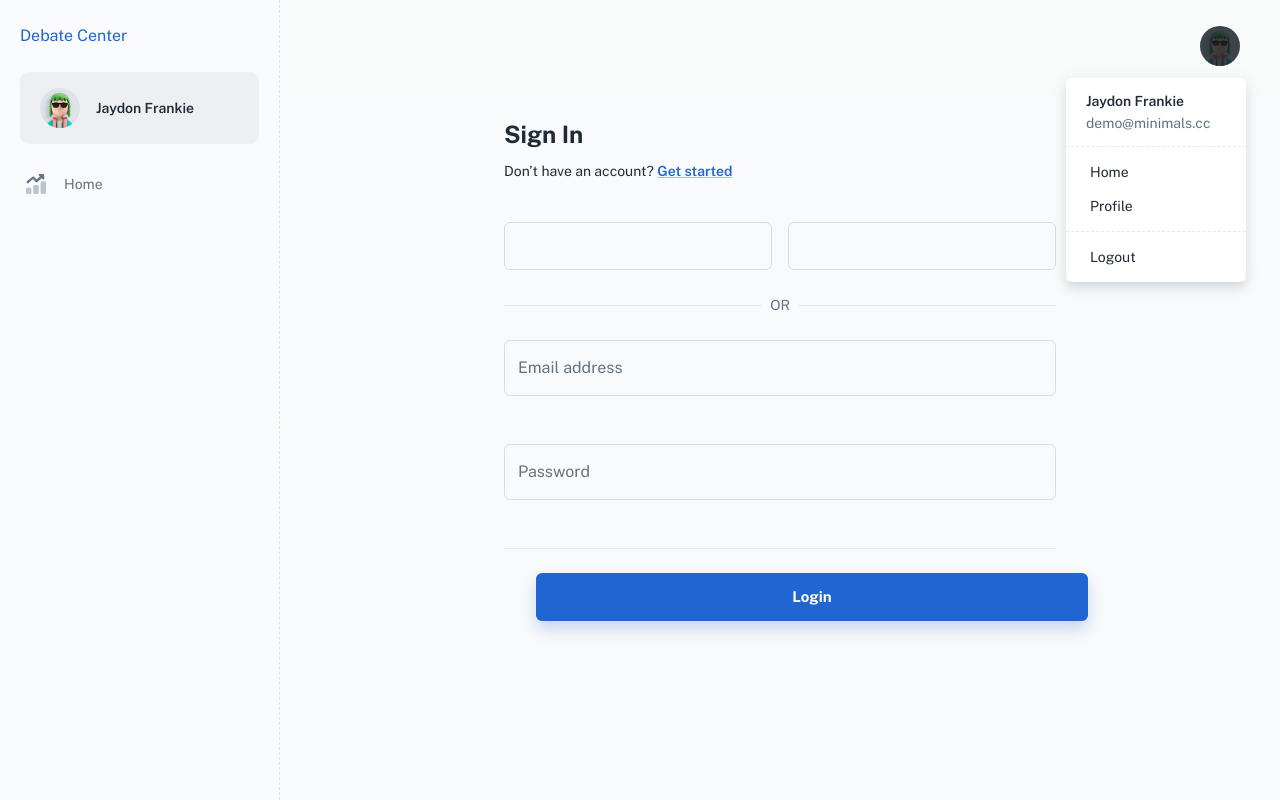
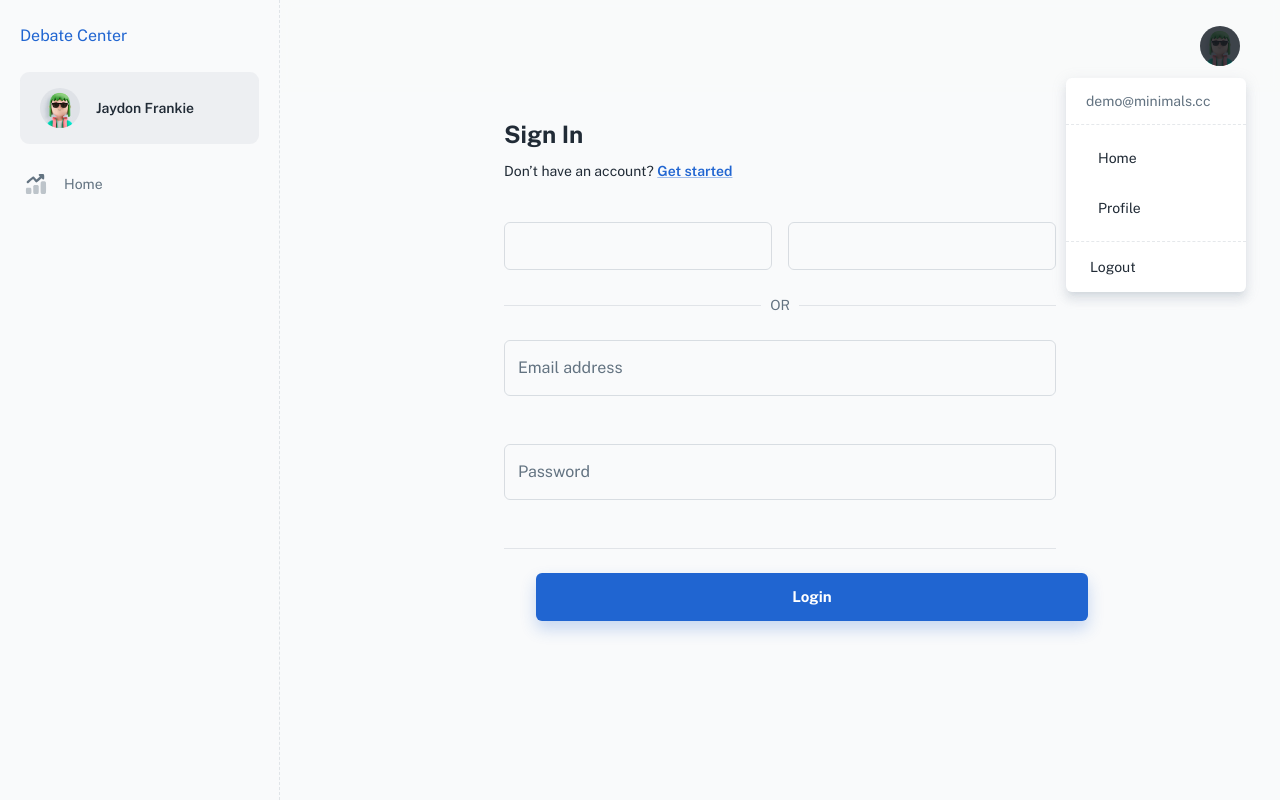
Before and after one commit to tonytim1/Debate, a React (Create React App) app: page /dashboard/login in a window 1280 px wide. Both pictures are taken after a click on the button 1220 px from the left and 46 px from the top of the page. Built offline with nearby package versions, Linux system fonts and the light colour scheme; some icons are missing.

Commit message:
userId instead of ip

```diff
--- a/src/components/messages/Chat.js
+++ b/src/components/messages/Chat.js
@@ -8,13 +8,14 @@ import {
   Button,
 } from '@mui/material';
 
-const Chat = ({ roomId, socket, messageRef, setMessageRef, messages, setMessages }) => {
+const Chat = ({ roomId, socket, messageRef, setMessageRef, messages, setMessages, currUserId }) => {
 
     const sendMessage = (e) => {
         e.preventDefault();
         socket.emit('sendMessage', {
             roomId: roomId,
             message: messageRef,
+            userId: currUserId
         })
         setMessageRef("");
     }
--- a/src/layouts/dashboard/header/AccountPopover.js
+++ b/src/layouts/dashboard/header/AccountPopover.js
@@ -8,34 +8,10 @@ import { useNavigate } from 'react-router-dom';
 
 // ----------------------------------------------------------------------
 
-const MENU_OPTIONS = [
-  {
-    title: 'Home',
-    path: '/dashboard/home',
-    label: 'Home',
-    icon: 'eva:home-fill',
-  },
-  {
-    title: 'Profile',
-    path: '/dashboard/profile',
-    label: 'Profile',
-    icon: 'eva:person-fill',
-  },
-  // {
-  //   label: 'Settings',
-  //   icon: 'eva:settings-2-fill',
-  // },
-];
-
-// ----------------------------------------------------------------------
-
 export default function AccountPopover() {
   const [open, setOpen] = useState(null);
   const navigate = useNavigate();
 
-  function moveTo(props){
-    window.location.href=props.path
-  }
 
   const handleOpen = (event) => {
     setOpen(event.currentTarget);
@@ -43,6 +19,11 @@ export default function AccountPopover() {
 
   const handleClose = () => {
     setOpen(null);
+  };
+
+  const handleProfile = () => {
+    const userId = localStorage.getItem("userId");
+    navigate(`/user/${userId}`);
   };
 
   const handleLogout = () => {
@@ -95,7 +76,7 @@ export default function AccountPopover() {
       >
         <Box sx={{ my: 1.5, px: 2.5 }}>
           <Typography variant="subtitle2" noWrap>
-            {account.displayName}
+            {localStorage.getItem("userId")}
           </Typography>
           <Typography variant="body2" sx={{ color: 'text.secondary' }} noWrap>
             {account.email}
@@ -105,12 +86,12 @@ export default function AccountPopover() {
         <Divider sx={{ borderStyle: 'dashed' }} />
 
         <Stack sx={{ p: 1 }}>
-          {MENU_OPTIONS.map((option) => (
-            <MenuItem key={option.label} onClick={() =>
-            {window.location.href=option.path;}}>
-              {option.label}
-            </MenuItem>
-          ))}
+          <MenuItem onClick={() => window.location.href="/dashboard/home"} sx={{ m: 1 }}>
+            Home
+          </MenuItem>
+          <MenuItem onClick={handleProfile} sx={{ m: 1 }}>
+            Profile
+          </MenuItem>
         </Stack>
 
         <Divider sx={{ borderStyle: 'dashed' }} />
--- a/src/pages/CreateRoomPage.js
+++ b/src/pages/CreateRoomPage.js
@@ -14,6 +14,8 @@ export default function CreateRoomPage() {
   const [nameErr, setNameErr] = useState(false);
   const [tagsErr, setTagsErr] = useState(false);
   const [time_to_start, setTime_to_start] = useState(15);
+
+  const currUserId = localStorage.getItem("userId")
 
   const checkRoomName = () => {
     // checks if there are at least 3 words
@@ -51,7 +53,7 @@ export default function CreateRoomPage() {
           spectators: allowSpectators,
           ready_list: [],
           spectators_list: [],
-          moderator: "moderator",  // change to currUser
+          moderator: currUserId,
         };
 
         // Send the new room data to the backend server
--- a/src/pages/HomePage.js
+++ b/src/pages/HomePage.js
@@ -42,7 +42,6 @@ export default function HomePage() {
   const navigate = useNavigate();
 
   const isAuthenticated = useAuthentication();
-  console.log("isAuthenticated: " + isAuthenticated)
 
   const socket = io('ws://' + window.location.hostname + ':5000');
 
--- a/src/pages/RegisterPage.js
+++ b/src/pages/RegisterPage.js
@@ -42,7 +42,7 @@ const StyledContent = styled('div')(({ theme }) => ({
 
 // ----------------------------------------------------------------------
 
-export default function LoginPage() {
+export default function RegisterPage() {
   const mdUp = useResponsive('up', 'md');
   return (
     <>
--- a/src/pages/RoomPage.js
+++ b/src/pages/RoomPage.js
@@ -28,7 +28,6 @@ export default function RoomPage() {
   const [ messages, setMessages ] = useState([]);
 
   const isAuthenticated = useAuthentication();
-  console.log("isAuthenticated: " + isAuthenticated)
 
   useEffect(() => {
     if(!isAuthenticated) {
@@ -38,14 +37,13 @@ export default function RoomPage() {
 
   const socket = io('ws://' + window.location.hostname + ':5000');
   //const currUserId = 'moderator'  // change to real user id
-  const [currUserId, setCurrUserId] = useState(0);
+  const currUserId = localStorage.getItem("userId")
 
   const join_room = () => {
-    socket.emit('join_room', { roomId });
+    socket.emit('join_room', { roomId: roomId, userId: currUserId });
 
-    socket.once('join', ( { roomData, userId } ) => {
+    socket.once('user_join', ( roomData ) => {
       setRoomData(roomData);
-      setCurrUserId(userId);
       setRoomState(1);
     });
     socket.once('room not found', () => {
@@ -161,7 +159,7 @@ export default function RoomPage() {
           <UsersShow teams={teams} usersList={users_list} currUserId={currUserId} roomId={roomId} socket={socket} moderator={moderator} />
           <SpectatorsList/>
         </Stack>
-        <Chat roomId={roomId} socket={socket} messageRef={messageRef} setMessageRef={setMessageRef} messages={messages} setMessages={setMessages} />
+        <Chat roomId={roomId} socket={socket} messageRef={messageRef} setMessageRef={setMessageRef} messages={messages} setMessages={setMessages} currUserId={currUserId}/>
         <Stack direction="row" spacing={8}>
           <Button variant="contained" onClick={handle_leave_click} color="error">
             Leave
--- a/src/pages/SignupPage.js
+++ b/src/pages/SignupPage.js
@@ -75,7 +75,7 @@ export default function SignUpPage() {
         const responseData = await response.json();
         const userURL = `/user/${responseData.userId}`;
         localStorage.setItem('token', responseData.token);
-        localStorage.setItem('userId', responseData.token);
+        localStorage.setItem('userId', responseData.userId);
         console.log(localStorage.getItem("token"));
         navigate('/');
       } else {
--- a/src/sections/auth/login/LoginForm.js
+++ b/src/sections/auth/login/LoginForm.js
@@ -6,7 +6,6 @@ import { LoadingButton } from '@mui/lab';
 // components
 import Iconify from '../../../components/iconify';
 import basestyle from "../../../BaseStyle.module.css";
-import { collection, addDoc, setDoc, doc } from "firebase/firestore";
 
 // ----------------------------------------------------------------------
 
@@ -62,7 +61,7 @@ export default function LoginForm() {
         const responseData = await response.json();
         setUserUid(responseData.userId);
         localStorage.setItem('token', responseData.token);
-        localStorage.setItem('userId', responseData.token);
+        localStorage.setItem('userId', responseData.userId);
         console.log(localStorage.getItem("token"));
         setIsSubmit(true);
         setFormErrors(validateForm(user));
```
Also changed, not shown: 1 other file (tests, documents, lock files or other folders).
